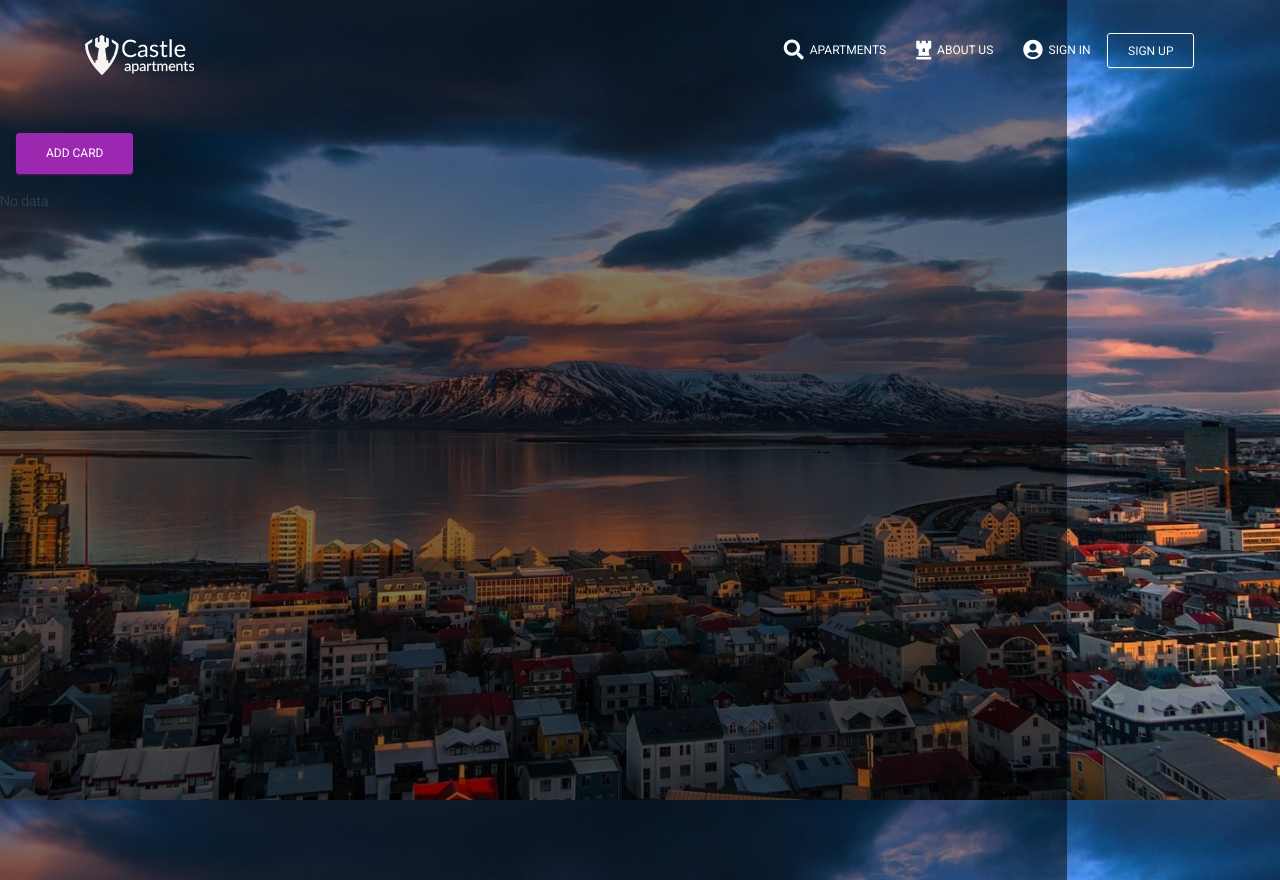
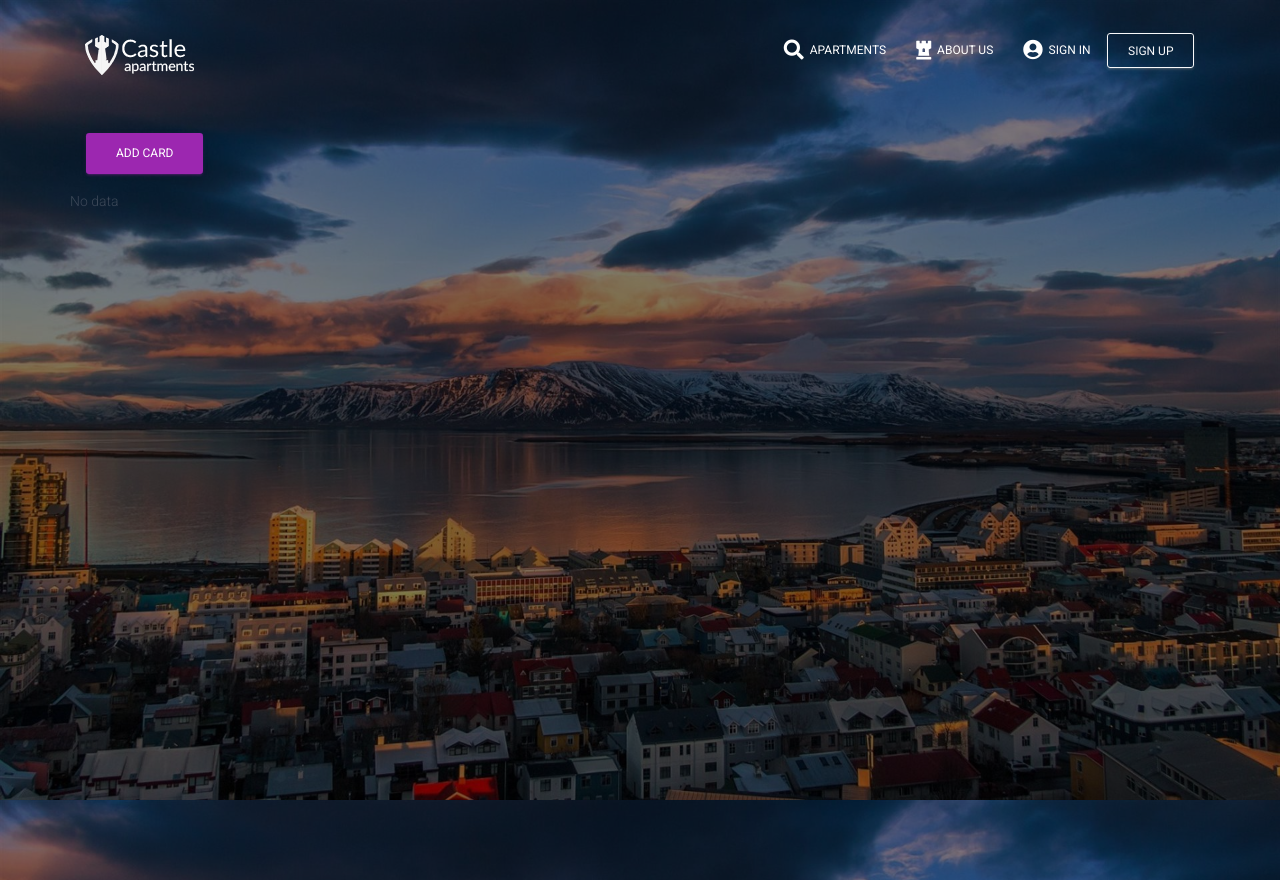
Before and after one commit to castleapartments/Castle_apartments, a Django app: page /cards/ in a window 1280 px wide. Run offline with Django 3.2, Linux system fonts and the light colour scheme; data that the repository does not hold is empty; some libraries are stand-ins or nearby versions.

Commit message:
Update _base.html

```diff
--- a/templates/_base.html
+++ b/templates/_base.html
@@ -85,10 +85,10 @@
     </div>
   </nav>
 
-  {% if user.is_authenticated %}
+
   <div class="container-fluid">
     <div class="row">
-
+      {% if user.is_authenticated %}
       <!-- Side bar -->
       <nav class="col-md-2 d-none d-md-block sidebar ca-sidebar">
         <div class="sidebar-sticky sticky-top">
@@ -168,8 +168,11 @@
       </nav>
       {% endif %}
       <!-- Main Content -->
+      {% if user.is_authenticated %}
       <main role="main" class="col-md-10 ml-sm-auto col-lg-10 px-4 main-content">
-
+      {% else %}
+      <main role="main" class="col-md-12 ml-sm-auto col-lg-12 px-4 main-content">
+      {% endif %}
         {% block content %}{% endblock %}
 
       </main>
```
